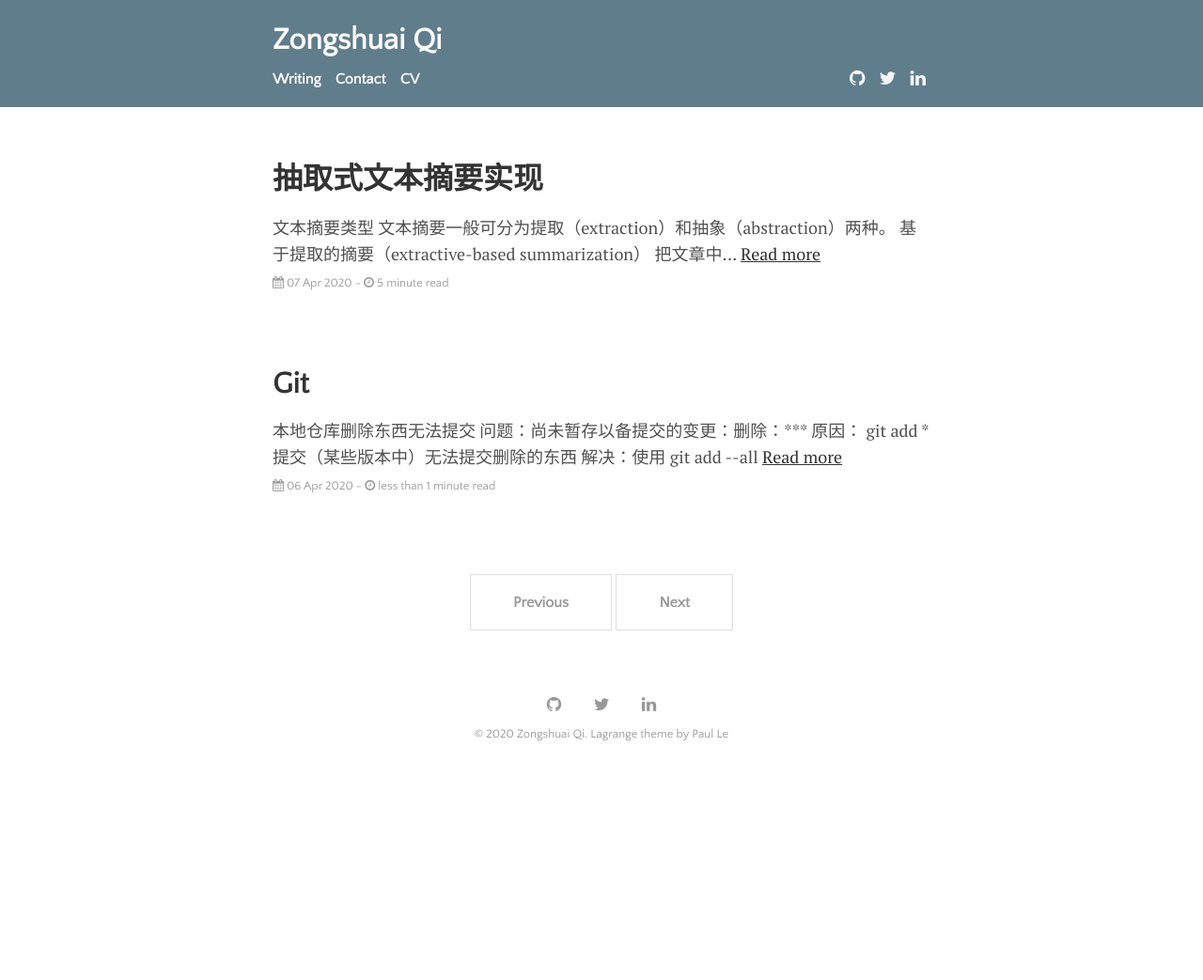
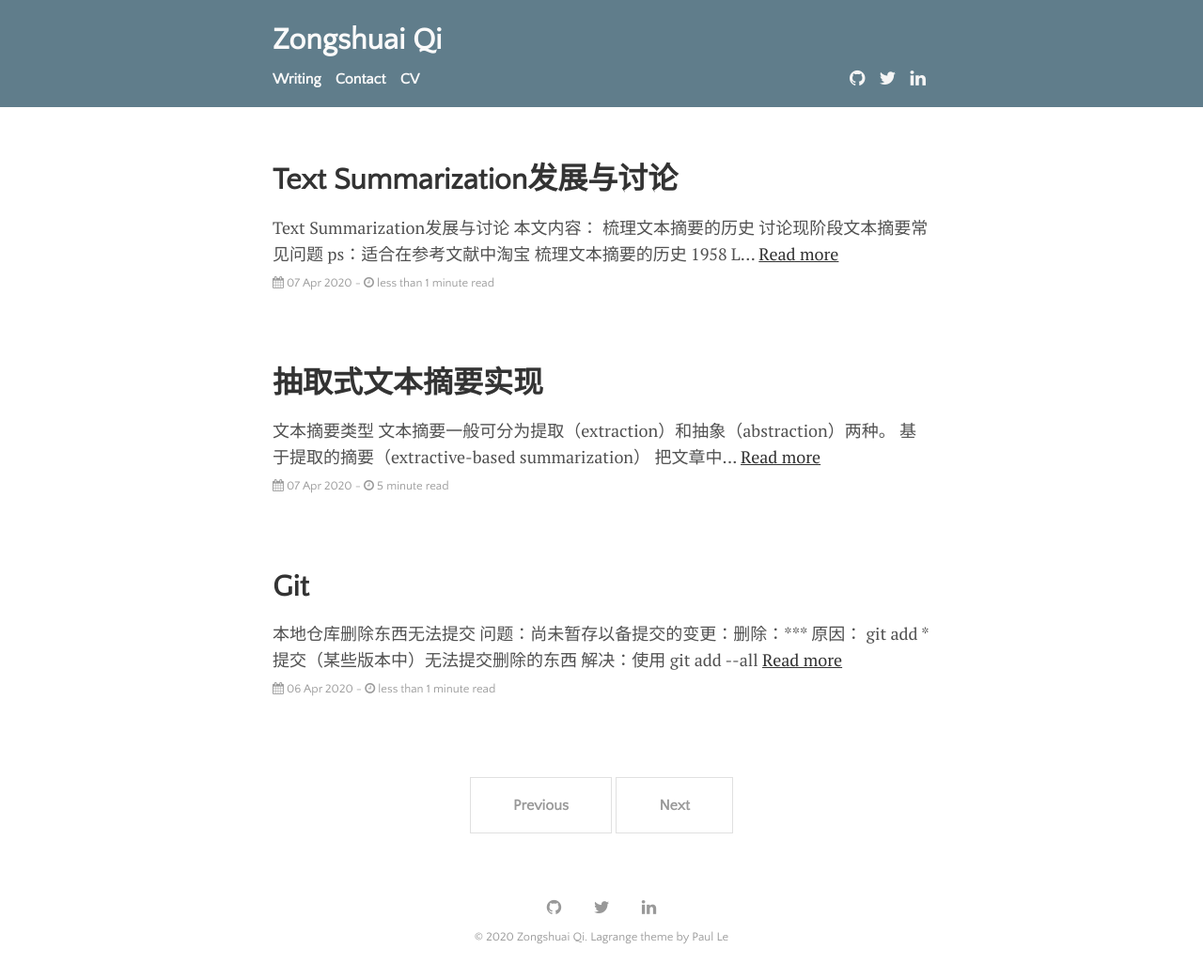
Before and after one commit to zongshuai818/A-temple-for-lab-home, a Jekyll site: the page built from writing/index.html, in a window 1280 px wide. Shown: the whole page at 94% size. Built offline with Jekyll 4.4.1, drawn with Linux system fonts in a browser that asks for light colours; the list of posts is cut into pages by our own code; before the commit the page ends 900 px from its top, so only the background shows below that.

Commit message:
add TS-suvery

```diff
--- /dev/null
+++ b/_posts/2020-04-07-TS-suvery.md
@@ -0,0 +1,31 @@
+---
+layout: post
+title: "Text Summarization发展与讨论"
+author: "Zongshuai Qi"
+tags: [Text Summarization]
+---
+# Text Summarization发展与讨论
+
+本文内容：
+
+* 梳理文本摘要的历史
+* 讨论现阶段文本摘要常见问题
+* *ps：适合在参考文献中淘宝*
+
+## 梳理文本摘要的历史
+
+**1958**
+
+Luhn[1]利用单词频率确定句子重要性，属于抽取性（extractive）方法。通过设置阈值去掉高频和低频词，不合并同一单词的变体。
+
+image-20200407180651862.png
+
+[[1]Luhn, H. P. 1958. "The automatic creation of literature abstracts." IBM Journal of Research and Development, pp. 159-165](http://courses.ischool.berkeley.edu/i256/f06/papers/luhn58.pdf)
+
+**1969**
+
+Edmundson[1]除了使用词频外还使用实词和提示词，标题和标题词，结构指示信息如句子的位置，来提高抽取效果。提示词为'significant', 'impossible' and 'hardly'，分别代表显著相关、可能相关、不相关。假设最重要的句子或段落出现在文始或文末。指出未来的算法除了统计信息外，应当把句法和语义考虑在内。
+
+[[1]Edmundson, H. P. 1969. "New Methods in Automatic Extracting." Journal of the ACM, vol. 16, no. 2, pp. 264-285](http://courses.ischool.berkeley.edu/i256/f06/papers/edmonson69.pdf)
+
+1995
```
Also changed, not shown: _posts/2020-04-07-TS-ML.md (+1 -5 lines), 1 other file.
